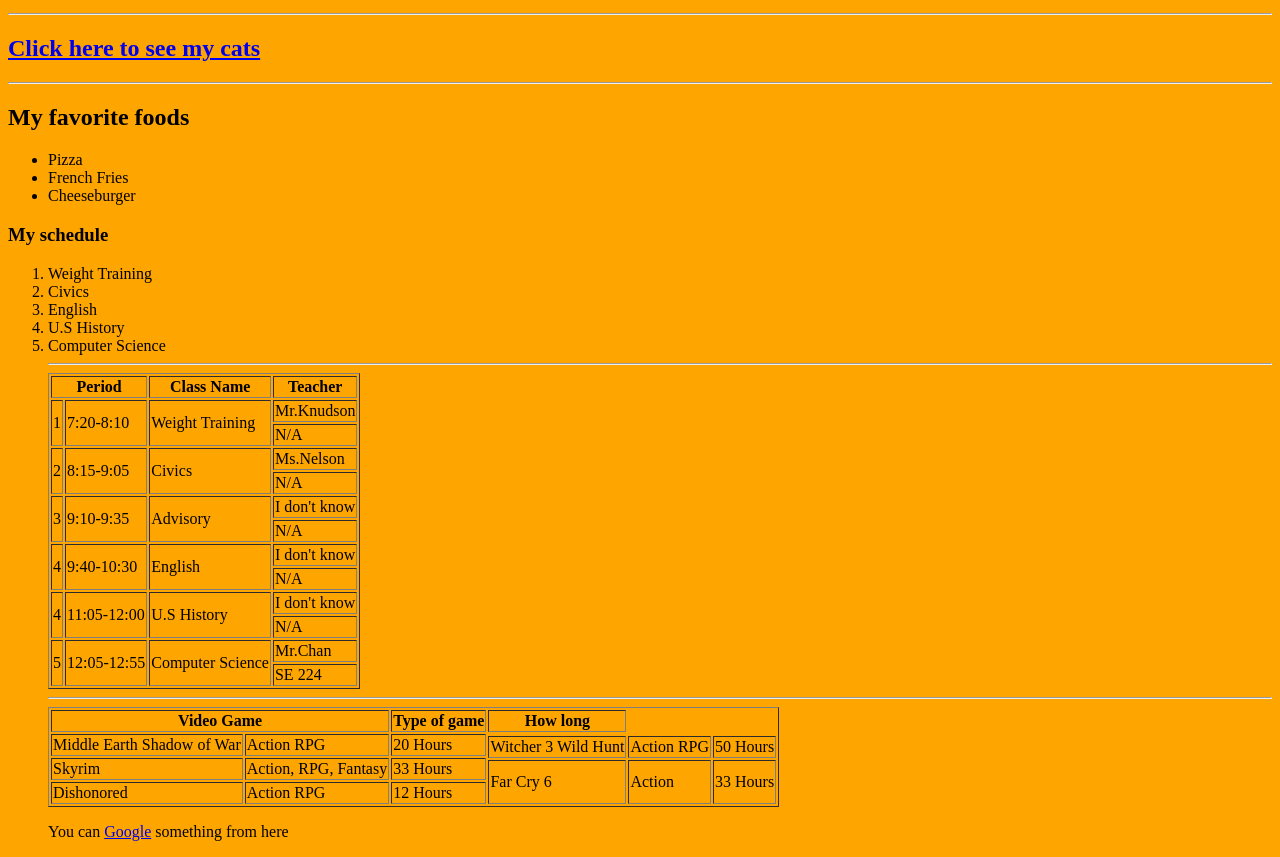
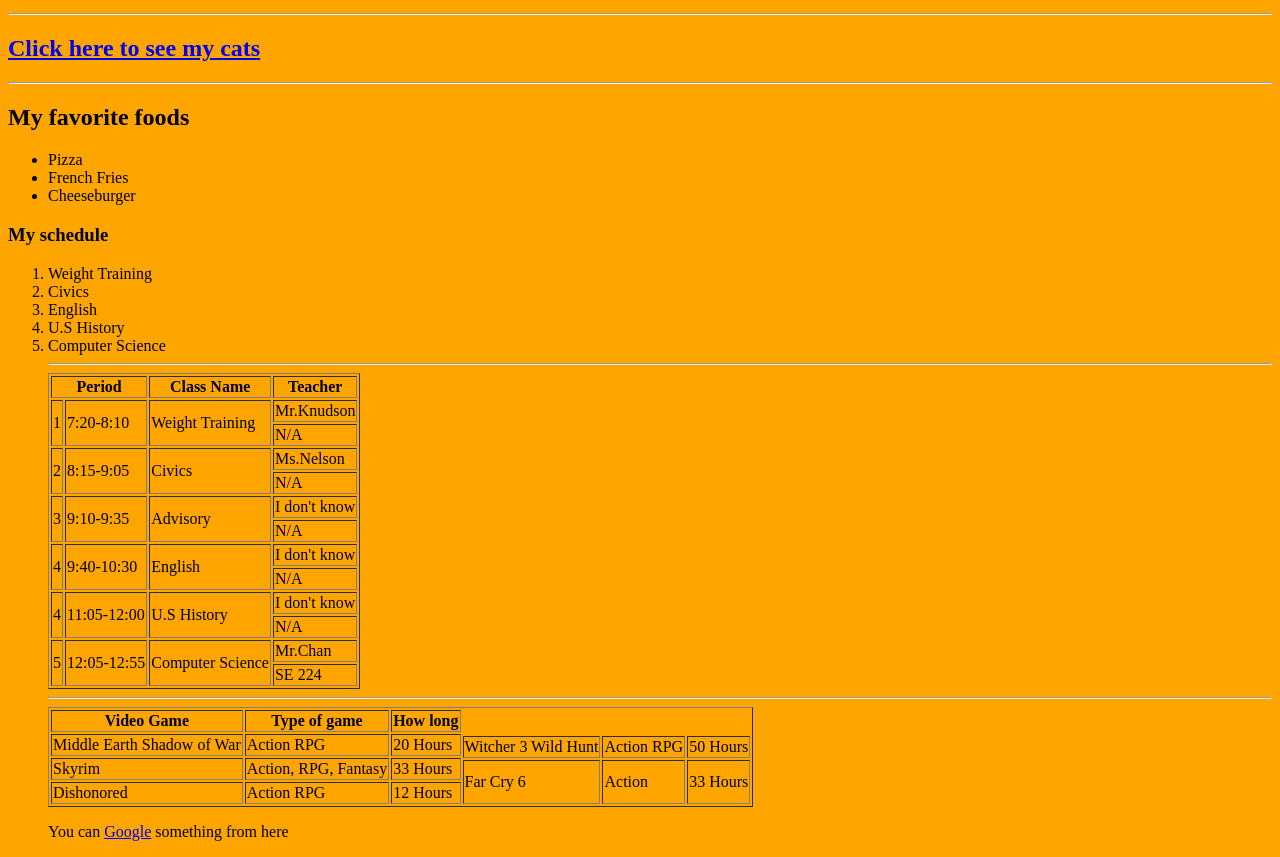
Before and after one commit to Sebastian2200/csp2021, a plain HTML site: page index.html in a window 1280 px wide. Shown: the part 87-944 px from the top of the page. Drawn offline with Linux system fonts and the light colour scheme.

Commit message:
Update index.html

```diff
--- a/index.html
+++ b/index.html
@@ -86,7 +86,7 @@
     <hr>
    <table border=1px>
      <tr>
-       <th colspan=2>Video Game</th>
+       <th>Video Game</th>
        <th>Type of game</th>
        <th>How long</th>
       </tr>
```
